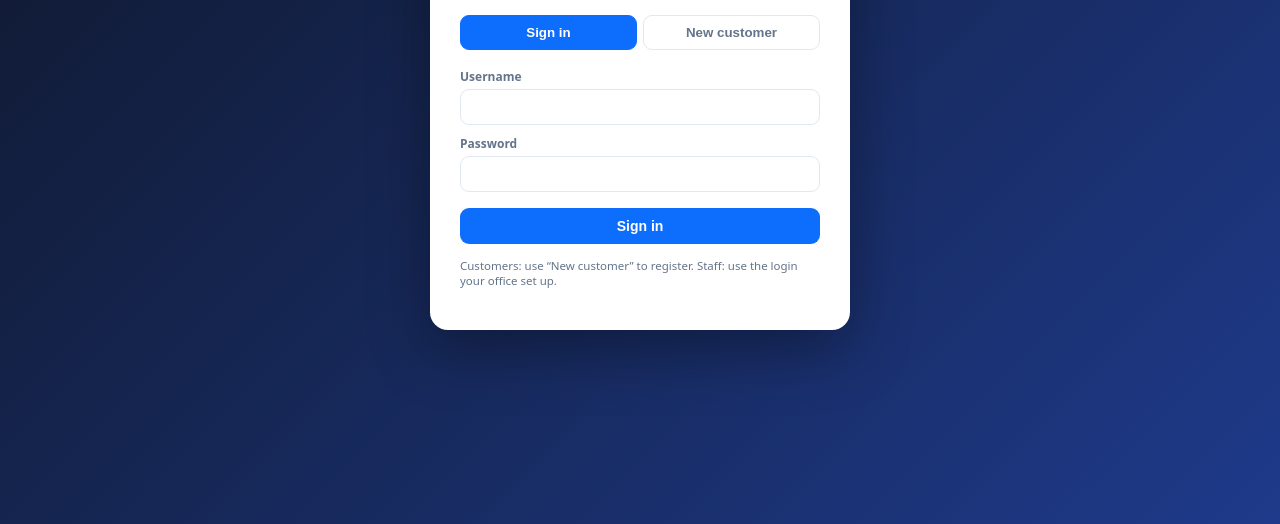
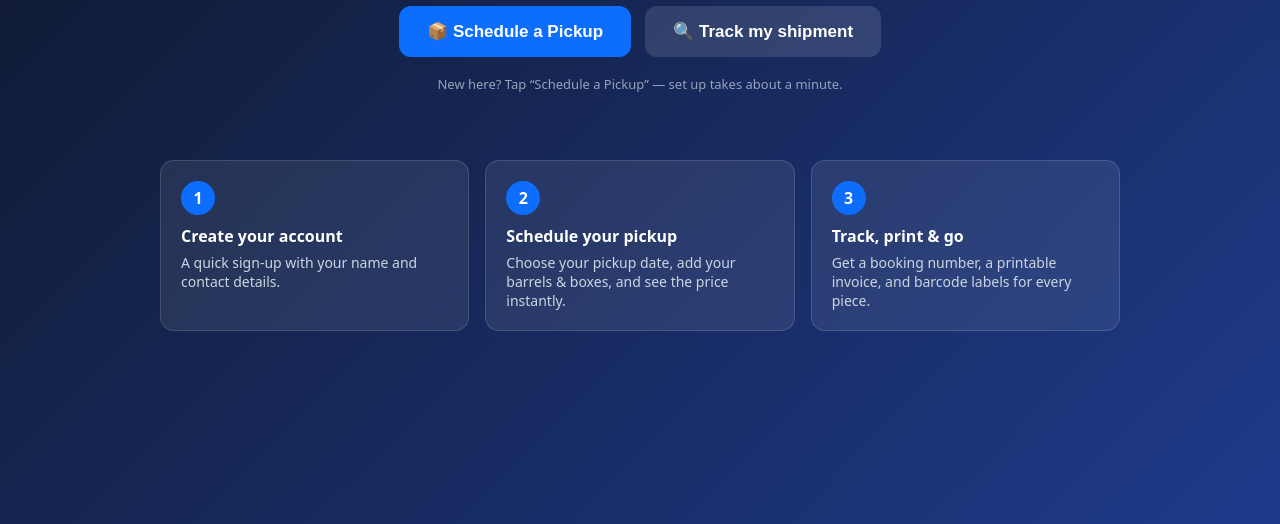
Before and after one commit to nycecarsauto/nvocc-crm, a website: page index.html in a window 1280 px wide. Shown: the part 276-800 px from the top of the page. Drawn offline with Linux system fonts and the light colour scheme; no server answers.

Commit message:
Add front page with Schedule a Pickup

```diff
--- a/index.html
+++ b/index.html
@@ -55,6 +55,30 @@
   .authwrap{min-height:100vh;display:flex;align-items:center;justify-content:center;background:linear-gradient(135deg,#0f172a,#1e3a8a);padding:20px}
   .authcard{background:#fff;border-radius:18px;box-shadow:0 20px 60px rgba(0,0,0,.35);width:100%;max-width:420px;padding:30px}
   .authcard .brand{display:flex;align-items:center;gap:10px;font-weight:800;font-size:20px;margin-bottom:4px}
+  .lp-back{background:none;border:0;color:var(--muted);cursor:pointer;font-size:13px;padding:0;margin-bottom:10px}
+  .lp-back:hover{color:var(--ink)}
+  /* landing / front page */
+  .lp{min-height:100vh;background:linear-gradient(135deg,#0f172a,#1e3a8a);color:#fff}
+  .lp-top{display:flex;justify-content:space-between;align-items:center;padding:18px 24px;max-width:1080px;margin:0 auto}
+  .lp-brand{display:flex;align-items:center;gap:10px;font-weight:800;font-size:20px}
+  .lp-brand .badge{background:var(--brand);color:#fff;border-radius:8px;padding:4px 9px;font-size:13px}
+  .lp-signin{background:rgba(255,255,255,.14);color:#fff;border:0;padding:9px 16px;border-radius:9px;cursor:pointer;font-weight:600}
+  .lp-signin:hover{background:rgba(255,255,255,.24)}
+  .lp-hero{max-width:820px;margin:0 auto;text-align:center;padding:54px 20px 34px}
+  .lp-hero h1{font-size:42px;line-height:1.08;margin:0 0 14px;font-weight:800}
+  .lp-sub{font-size:18px;color:#cbd5e1;margin:0 0 30px}
+  .lp-cta{display:flex;gap:14px;justify-content:center;flex-wrap:wrap}
+  .lp-big{font-size:17px;padding:15px 28px;border-radius:12px}
+  .lp-ghostbig{font-size:17px;padding:15px 28px;border-radius:12px;background:rgba(255,255,255,.12);color:#fff;border:0;cursor:pointer;font-weight:600}
+  .lp-ghostbig:hover{background:rgba(255,255,255,.22)}
+  .lp-note{color:#94a3b8;font-size:13px;margin-top:18px}
+  .lp-steps{max-width:1000px;margin:20px auto;display:grid;grid-template-columns:repeat(3,1fr);gap:16px;padding:0 20px}
+  @media(max-width:720px){.lp-steps{grid-template-columns:1fr}.lp-hero h1{font-size:30px}}
+  .lp-step{background:rgba(255,255,255,.08);border:1px solid rgba(255,255,255,.14);border-radius:14px;padding:20px}
+  .lp-step .n{width:34px;height:34px;border-radius:50%;background:var(--brand);color:#fff;font-weight:800;display:flex;align-items:center;justify-content:center;margin-bottom:10px}
+  .lp-step h3{margin:0 0 6px;font-size:16px;color:#fff;text-transform:none;letter-spacing:0}
+  .lp-step p{margin:0;color:#cbd5e1;font-size:14px}
+  .lp-foot{max-width:1000px;margin:26px auto;padding:20px;text-align:center;color:#94a3b8;font-size:14px;border-top:1px solid rgba(255,255,255,.12)}
   .authcard .brand .badge{background:var(--brand);color:#fff;border-radius:8px;padding:4px 9px;font-size:13px}
   .tabs{display:flex;gap:6px;margin:18px 0}.tabs button{flex:1;padding:9px;border:1px solid var(--line);background:#fff;border-radius:9px;cursor:pointer;font-weight:600;color:var(--muted)}
   .tabs button.active{background:var(--brand);color:#fff;border-color:var(--brand)}
@@ -121,6 +145,7 @@ let settings={default_barrel_rate:75,default_volume_rate:8,currency:'USD'};
 const money=n=>new Intl.NumberFormat('en-US',{style:'currency',currency:settings.currency||'USD'}).format(Number(n)||0);
 const flash=(m,err=false)=>{const f=$('#flash');f.textContent=m;f.className='flash show'+(err?' err':'');setTimeout(()=>f.className='flash',2400);};
 let ME=null,clients=[];
+let BRAND=null,pendingIntent=null;
 const isStaff=()=>ME&&ME.user.role==='staff';
 
 /* ================= pricing ================= */
@@ -130,10 +155,46 @@ function priceRow(it){const qty=Math.max(0,Math.min(100,+it.quantity||0));const
 /* ================= boot ================= */
 async function boot(){
   try{const r=await api('/api/me');ME=r.user?r:null;}catch(e){ME=null;}
-  if(!ME){renderAuth();return;}
+  if(!ME){ try{BRAND=await api('/api/branding');}catch(e){} renderLanding(); return; }
   try{settings=await api('/api/settings');}catch(e){}
   if(isStaff()){try{clients=await api('/api/clients');}catch(e){}}
   renderApp();
+  if(pendingIntent){const pi=pendingIntent;pendingIntent=null;go(pi);}
+}
+
+/* ================= landing / front page ================= */
+function renderLanding(){
+  document.body.className='';
+  const root=$('#root');root.innerHTML='';
+  const b=BRAND||{};
+  const name=b.company_name||'Freight CRM';
+  const step=(n,h,p)=>el('div',{class:'lp-step'},[el('div',{class:'n'},n),el('h3',{},h),el('p',{},p)]);
+  const startSchedule=()=>{pendingIntent='intake';renderAuth('register');};
+  const contact=[];
+  if(b.company_phone)contact.push('📞 '+b.company_phone);
+  if(b.company_email)contact.push('✉ '+b.company_email);
+  if(b.company_address)contact.push('📍 '+b.company_address);
+  root.append(el('div',{class:'lp'},[
+    el('div',{class:'lp-top'},[
+      el('div',{class:'lp-brand'},[el('span',{class:'badge'},'NVOCC'),name]),
+      el('button',{class:'lp-signin',onclick:()=>renderAuth('login')},'Sign in'),
+    ]),
+    el('div',{class:'lp-hero'},[
+      el('h1',{},'Ship your barrels & boxes — booked in a minute'),
+      el('p',{class:'lp-sub'},b.company_tagline||'To the Caribbean & the rest of the world'),
+      el('div',{class:'lp-cta'},[
+        el('button',{class:'btn primary lp-big',onclick:startSchedule},'📦 Schedule a Pickup'),
+        el('button',{class:'lp-ghostbig',onclick:()=>renderAuth('login')},'🔍 Track my shipment'),
+      ]),
+      el('p',{class:'lp-note'},'New here? Tap “Schedule a Pickup” — set up takes about a minute.'),
+    ]),
+    el('div',{class:'lp-steps'},[
+      step('1','Create your account','A quick sign-up with your name and contact details.'),
+      step('2','Schedule your pickup','Choose your pickup date, add your barrels & boxes, and see the price instantly.'),
+      step('3','Track, print & go','Get a booking number, a printable invoice, and barcode labels for every piece.'),
+    ]),
+    contact.length?el('div',{class:'lp-foot'},[el('div',{},contact.join('   ·   ')),el('div',{style:'margin-top:6px;opacity:.7'},'© '+name)]):null,
+  ]));
 }
 
 /* ================= auth screen ================= */
@@ -159,9 +220,13 @@ function renderAuth(mode='login'){
     el('button',{class:mode==='login'?'active':'',onclick:()=>renderAuth('login')},'Sign in'),
     el('button',{class:mode==='register'?'active':'',onclick:()=>renderAuth('register')},'New customer'),
   ]);
+  const scheduling = pendingIntent==='intake';
+  const sub = mode==='login' ? 'Sign in to manage or track your shipments.'
+            : (scheduling ? 'Create your account to schedule your pickup — you’ll go straight to the booking form.' : 'Register to book and track your shipments.');
   root.append(el('div',{class:'authwrap'},[el('div',{class:'authcard'},[
-    el('div',{class:'brand'},[el('span',{class:'badge'},'NVOCC'),'Freight CRM']),
-    el('p',{class:'sub'},mode==='login'?'Sign in to manage or track your shipments.':'Register to book and track your shipments.'),
+    el('button',{class:'lp-back',onclick:renderLanding},'← Back to home'),
+    el('div',{class:'brand'},[el('span',{class:'badge'},'NVOCC'),BRAND&&BRAND.company_name?BRAND.company_name:'Freight CRM']),
+    el('p',{class:'sub'},sub),
     tabs, body,
     el('p',{class:'hint',style:'margin-top:14px'},mode==='login'?'Customers: use “New customer” to register. Staff: use the login your office set up.':'Already have an account? Choose “Sign in”.'),
   ])]));
--- a/server.js
+++ b/server.js
@@ -117,6 +117,11 @@ async function api(req, res, pathname, method) {
   if (resource === 'logout' && method === 'POST') {
     auth.destroySession(cookies.sid);
     return sendJSON(res, 200, { ok: true }, { 'Set-Cookie': auth.cookieHeader('', true) });
+  }
+  /* public branding for the landing page (no login required) */
+  if (resource === 'branding' && method === 'GET') {
+    const s = db.prepare('SELECT company_name, company_tagline, company_agent, company_address, company_phone, company_email, currency FROM settings WHERE id=1').get();
+    return sendJSON(res, 200, s || {});
   }
 
   /* -------- everything below requires login -------- */
```
